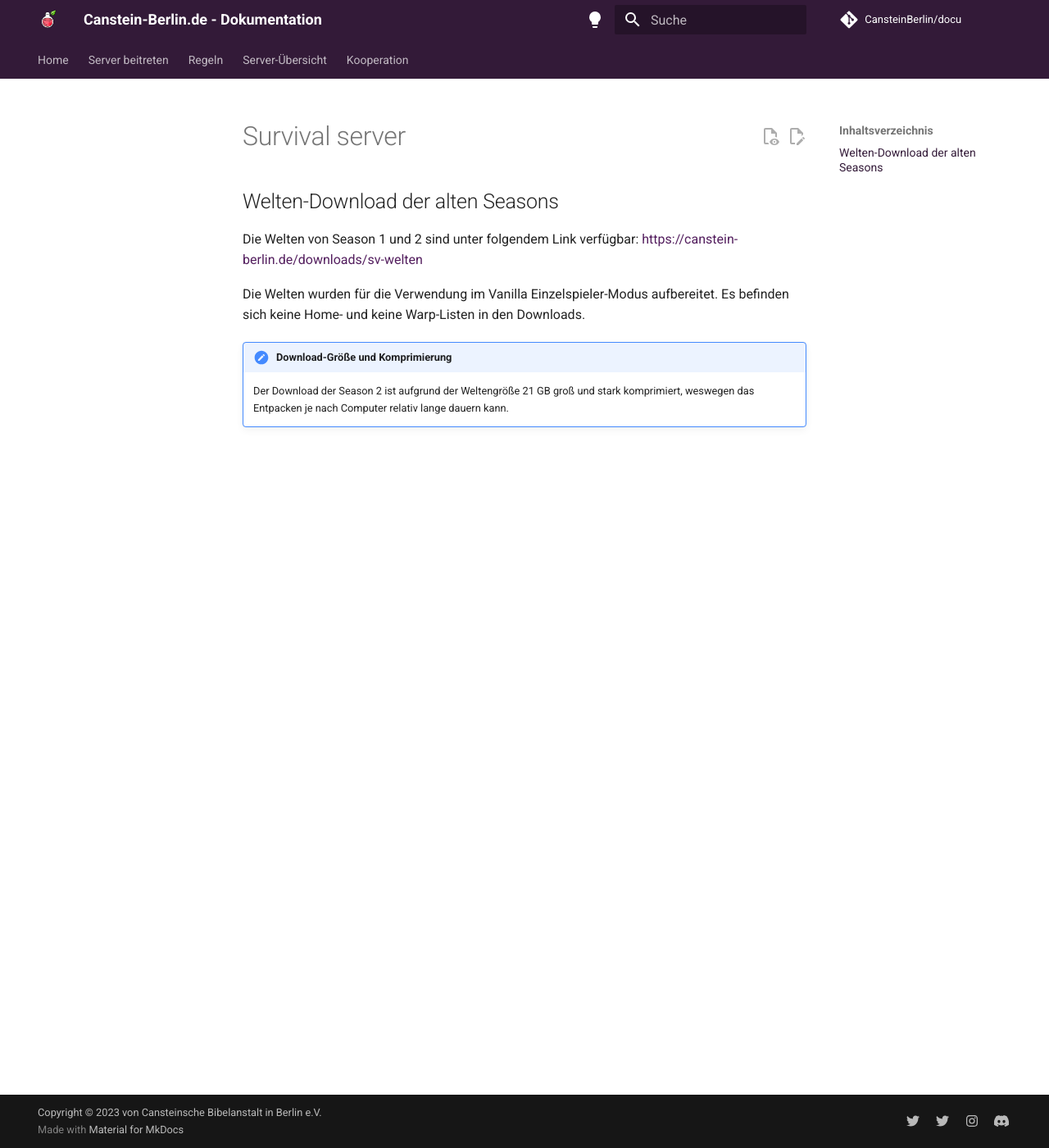
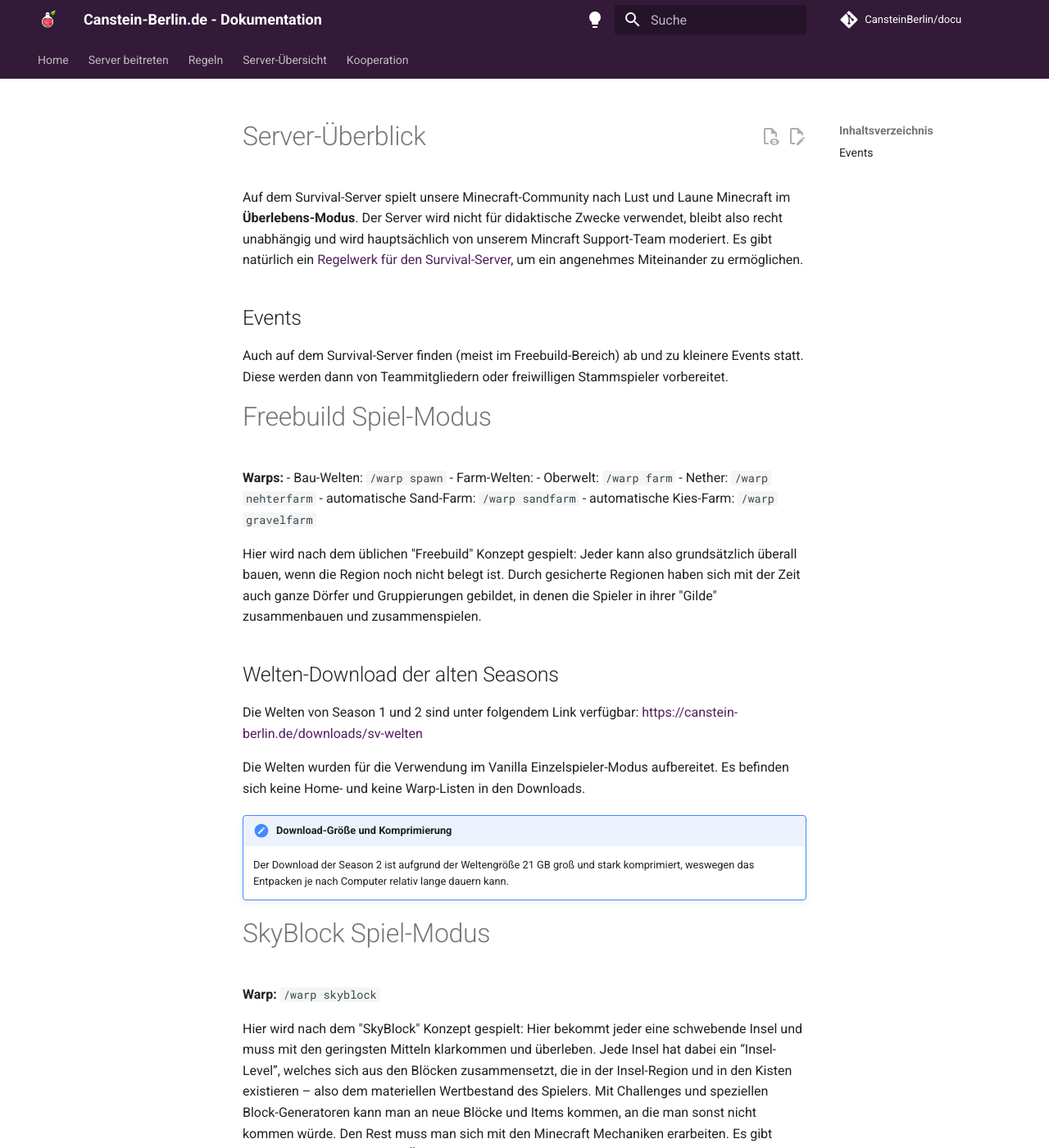
Before and after one commit to CansteinBerlin/docu, an MkDocs documentation site: the page built from docs/serverlist/survival-server.md, in a window 1280 px wide and 1400 px high. Shown: the whole window at 82% size. Built offline with MkDocs 1.6.1 and Material for MkDocs 9.7.7, drawn with Linux system fonts in a browser that asks for light colours; comment, search, counter and statistics services are not loaded; some of the changed text lies outside the part shown.

Commit message:
Restructuring notes about SV server

```diff
--- a/docs/serverlist/survival-server.md
+++ b/docs/serverlist/survival-server.md
@@ -1,3 +1,23 @@
+# Server-Überblick
+
+Auf dem Survival-Server spielt unsere Minecraft-Community nach Lust und Laune Minecraft im **Überlebens-Modus**. Der Server wird nicht für didaktische Zwecke verwendet, bleibt also recht unabhängig und wird hauptsächlich von unserem Mincraft Support-Team moderiert. Es gibt natürlich ein [Regelwerk für den Survival-Server](https://canstein-berlin.de/regeln-im-survival-server), um ein angenehmes Miteinander zu ermöglichen.
+
+## Events
+
+Auch auf dem Survival-Server finden (meist im Freebuild-Bereich) ab und zu kleinere Events statt. Diese werden dann von Teammitgliedern oder freiwilligen Stammspieler vorbereitet.
+
+# Freebuild Spiel-Modus
+
+**Warps:**
+- Bau-Welten: `/warp spawn`
+- Farm-Welten:
+  - Oberwelt: `/warp farm`
+  - Nether: `/warp nehterfarm`
+  - automatische Sand-Farm: `/warp sandfarm`
+  - automatische Kies-Farm: `/warp gravelfarm`
+
+Hier wird nach dem üblichen "Freebuild" Konzept gespielt: Jeder kann also grundsätzlich überall bauen, wenn die Region noch nicht belegt ist. Durch gesicherte Regionen haben sich mit der Zeit auch ganze Dörfer und Gruppierungen gebildet, in denen die Spieler in ihrer "Gilde" zusammenbauen und zusammenspielen.
+
 ## Welten-Download der alten Seasons
 
 Die Welten von Season 1 und 2 sind unter folgendem Link verfügbar:
@@ -8,3 +28,9 @@
 !!! warn "Download-Größe und Komprimierung"
 
     Der Download der Season 2 ist aufgrund der Weltengröße 21 GB groß und stark komprimiert, weswegen das Entpacken je nach Computer relativ lange dauern kann.
+
+# SkyBlock Spiel-Modus
+
+**Warp:** `/warp skyblock`
+
+Hier wird nach dem "SkyBlock" Konzept gespielt: Hier bekommt jeder eine schwebende Insel und muss mit den geringsten Mitteln klarkommen und überleben. Jede Insel hat dabei ein “Insel-Level”, welches sich aus den Blöcken zusammensetzt, die in der Insel-Region und in den Kisten existieren – also dem materiellen Wertbestand des Spielers. Mit Challenges und speziellen Block-Generatoren kann man an neue Blöcke und Items kommen, an die man sonst nicht kommen würde. Den Rest muss man sich mit den Minecraft Mechaniken erarbeiten. Es gibt natürlich – wie im normalen Überlebens-Modus – eine Oberwelt, einen Nether und eine End-Welt, die man wie gewohnt über eigens erstellte Portale erreicht und neue Materialien (sowie neue Gefahren) bereithalten. Von Zeit zu Zeit vergrößert man sich also seine Insel und damit eben den entsprechenden Insel-Wert. Die Inseln der anderen Spieler darf man natürlich auch besuchen. Man kann insgesamt auf bis zu 3 verschiedenen Inseln, als Einzelspieler oder in einer Gruppe, spielen. Als Insel-Besitzer hat man die Möglichkeit auf verschiedene Einstellungen zuzugreifen und kann andere Spieler die Rechte für bestimmte Dinge geben, womit ein großer Freiraum für eigene Ideen und Anwendungen geschaffen wurde.
```
Also changed, not shown: docs/serverlist/index.md (+5 -8 lines).
